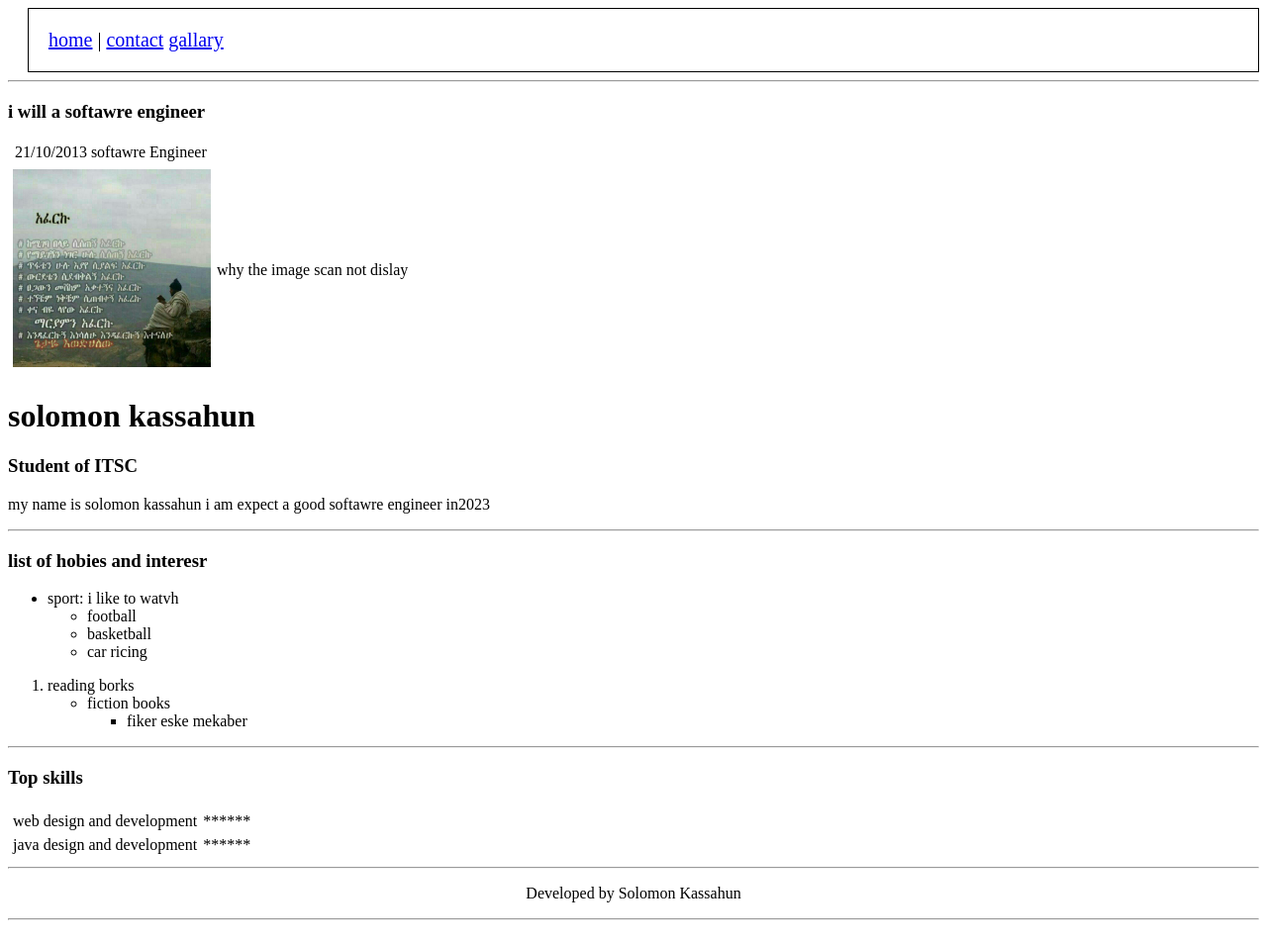
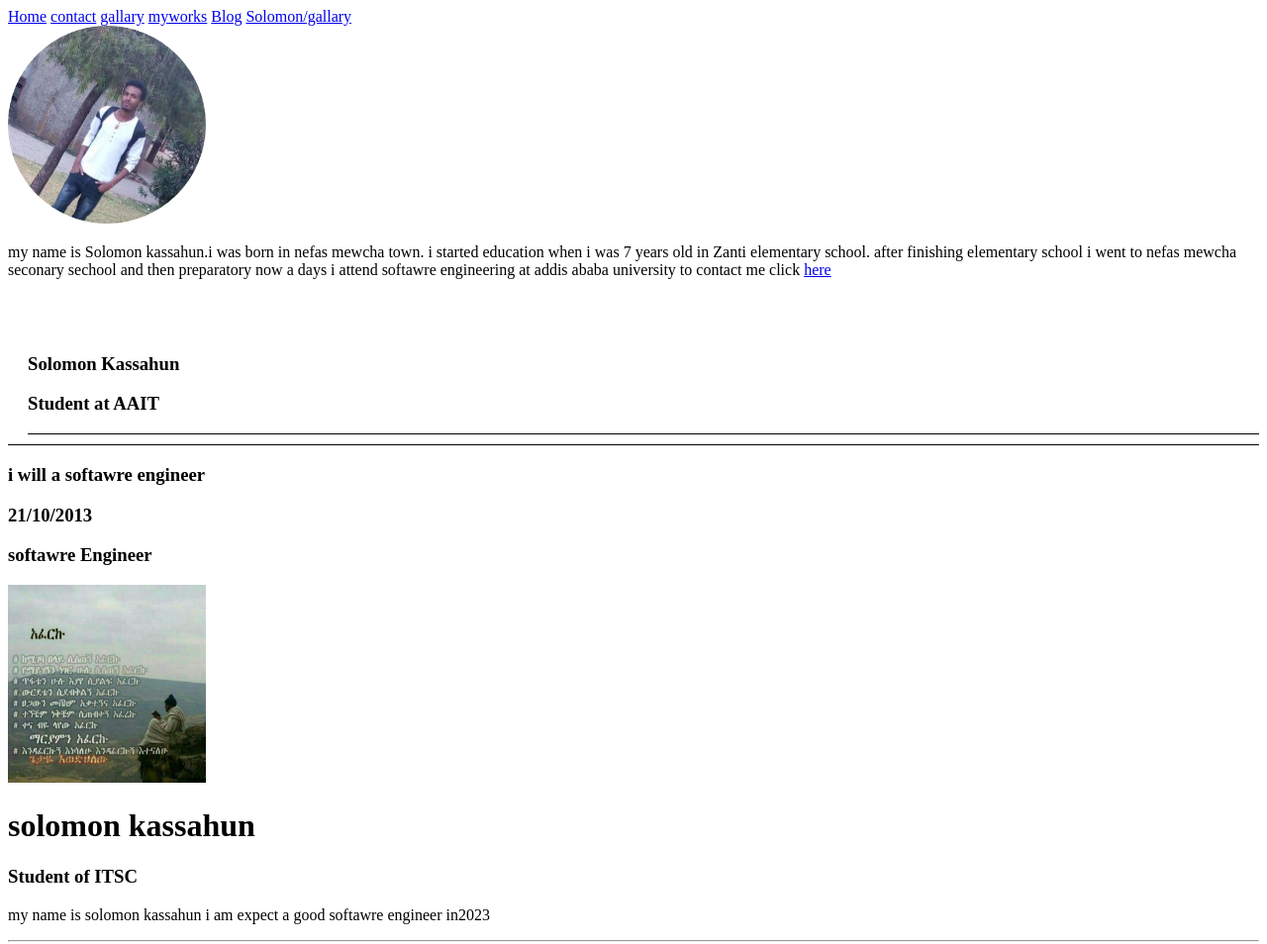
Before and after one commit to solomon2123/Assignment4, a plain HTML site: page index.html in a window 1280 px wide. Shown: the top 954 px of the page at 99% size. Drawn offline with Linux system fonts and the light colour scheme.

Commit message:
final version

```diff
--- a/index.html
+++ b/index.html
@@ -3,41 +3,40 @@
     <head>
         <title>solomon k.</title>
         <meta name="Viewreport" content="width-device">
-        <link rel="stylesheet" href="image src= tg.jpeg">
-        <style>
-            .pages{
-                border: 1px solid  black;
-                padding: 20px;
-                margin-left: 20px;
-                font-size: 20px;
-            }
-        </style>
+        <link rel="icon" href="Home.icon" type="Home/icon">
+        <link rel="stylesheet" href="index.css" type="text/css">
 
     </head>
     <body>
         <div class="pages">
-            <a href="home.html" target="_self">home</a> |
-            <a href="contact.html" target="_self">contact</a>
-             <a href="gallary.html" target="_self">gallary</a>
+            <a href="index.html" class="home">Home</a>
+            <a href="contact.html" class="contact">contact</a>
+            <a href="gallary.html" class="gallary">gallary</a>
+            <a href="myworks.html" target="_blank" class="mywork">myworks</a>
+            <a href="blog.html" target="_blank" class="blog">Blog</a>
+            <a href="image.html" target="_blank" class="sola">Solomon/gallary</a>
+        </div>
+        <div class="DES">
+          <div> <img src="./asset/crop.png" alt="Oval" width="200" height="200"> </div>
+          <div class="INFO">
+                <p>
+                    my name is Solomon kassahun.i was born in nefas mewcha town. i started education when i was 7 years old
+                    in Zanti elementary school. after finishing elementary school i went to nefas mewcha seconary sechool and
+                    then preparatory now a days i attend softawre engineering at addis ababa university to contact
+                    me click <a href="contact.html"> here</a>
+                </p>
+          </div>
+        </div>
+        <div style="margin-left: 20px; padding-top: 40px;  border-bottom: 1px solid black;">
+            <h3>Solomon Kassahun</h3>
+            <h3>Student at AAIT</h3>
         </div>
 
-        <hr>
+      <div style="border-top: 1px solid black; border-bottom: 1px solid black; margin-top: 10px;">
         <h3>i will a softawre engineer</h3>
-        <table>
-            <th>
-                <td>21/10/2013</td>
-                <td>softawre Engineer</td>
-            </th>
-
-        </table>
-        <table cellspacing  = "4px">
-            <td> <img src="./asset/tg.jpeg" width="200px" height="200px"></td>
-            <td>
-                why the image scan not dislay
-            </td>
-
-        </table>
-
+        <h3>21/10/2013</h3>
+        <h3>softawre Engineer</h3>
+        <img src="./asset/tg.jpeg" width="200px" height="200px">
         <h1>solomon kassahun</h1>
         <h3>Student of ITSC</h3>
         <p>my name is solomon kassahun i am expect a good softawre engineer in2023</p>
@@ -62,24 +61,10 @@
              </ul>
          </ul>
      </ol>
-<hr>
-<h3>Top skills</h3>
-     <table cellspacing = "4px">
-         <tr>
-            <td>web design and development</td>
-            <td>******</td>
-         </tr>
-         <tr>
-             <td>java design and development</td>
-             <td>******</td>
-
-         </tr>
-     </table>
-
+      </div> <br> <br> <br>
+      <h1 style="text-align: center;">&copy;Solomon</h1>
 
 
     </body>
-    <hr>
-     <p align ="center">Developed by Solomon Kassahun</p>
-     <hr>
+
 </html>
```
